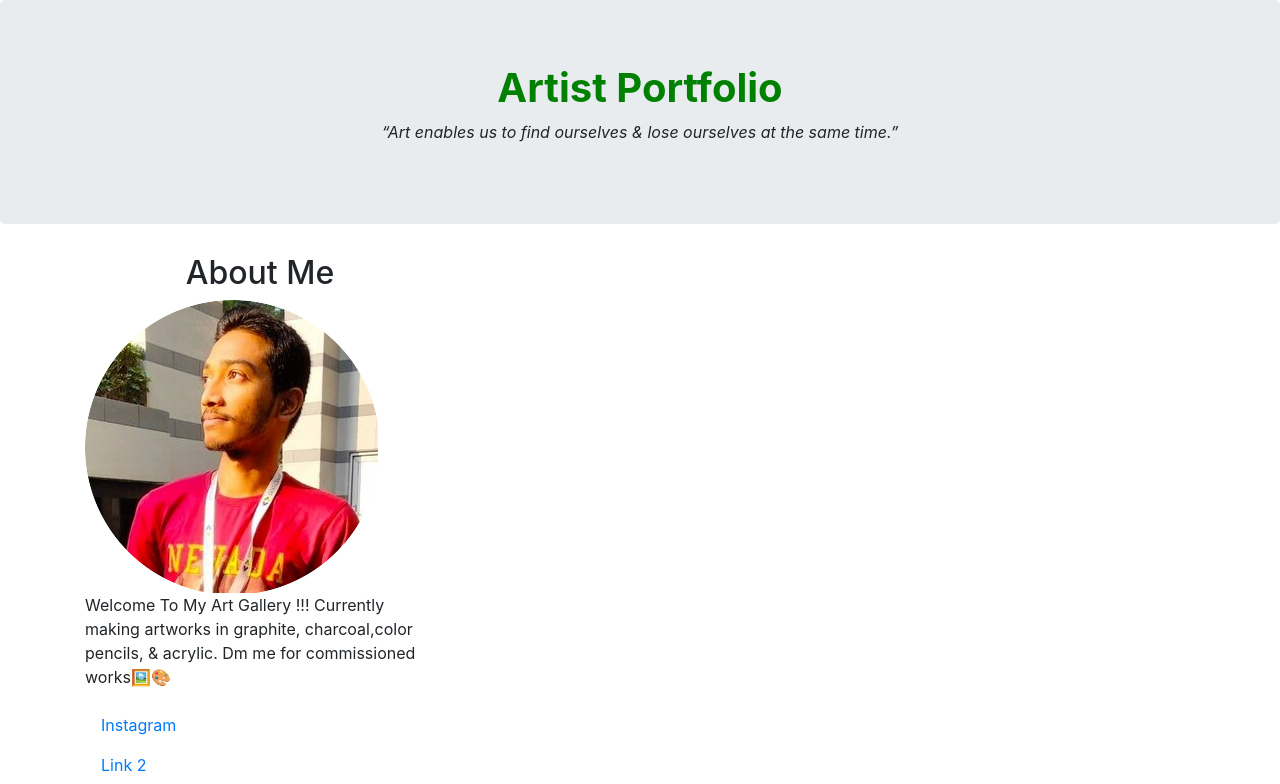
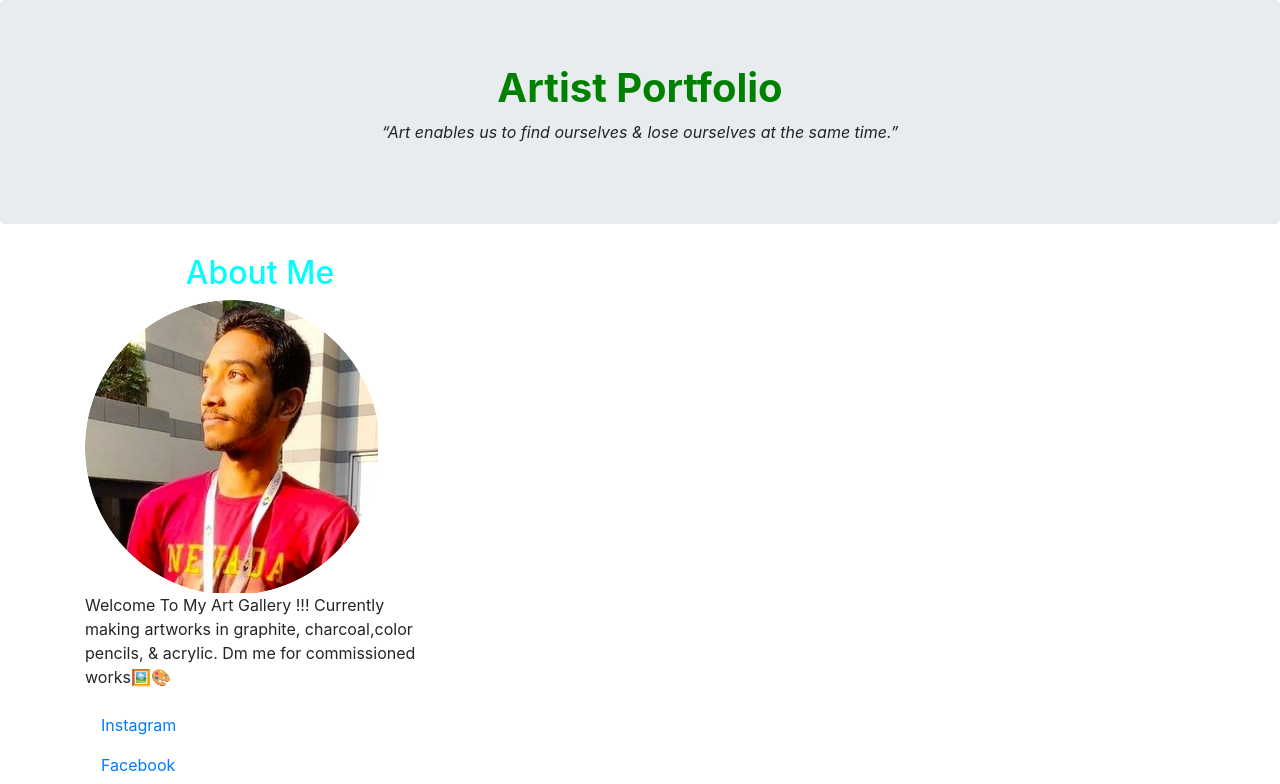
Before and after one commit to saishmhatre47/Artist-Portfolio, a plain HTML site: page index.html in a window 1280 px wide. Shown: the top 784 px of the page. Drawn offline with nearby package versions, Linux system fonts and the light colour scheme; grey boxes are pictures that could not be loaded.

Commit message:
added facebook link & added cyan color

```diff
--- a/index.html
+++ b/index.html
@@ -24,7 +24,7 @@
 <div class="container" style="margin-top:30px">
   <div class="row">
     <div class="col-sm-4">
-      <h2 align="center">About Me</h2>
+      <h2 align="center" style="color:cyan;">About Me</h2>
 
       <div class="img"><img src="saish.png" alt="saish_profile_pic"></div>
       <p>Welcome To My Art Gallery !!!
@@ -37,7 +37,7 @@
           <a class="nav-link" href="https://www.instagram.com/saishmhatrearts/">Instagram</a>
         </li>
         <li class="nav-item">
-          <a class="nav-link" href="#">Link 2</a>
+          <a class="nav-link" href="https://www.facebook.com/saishmhatrearts">Facebook</a>
         </li>
 
 
```
